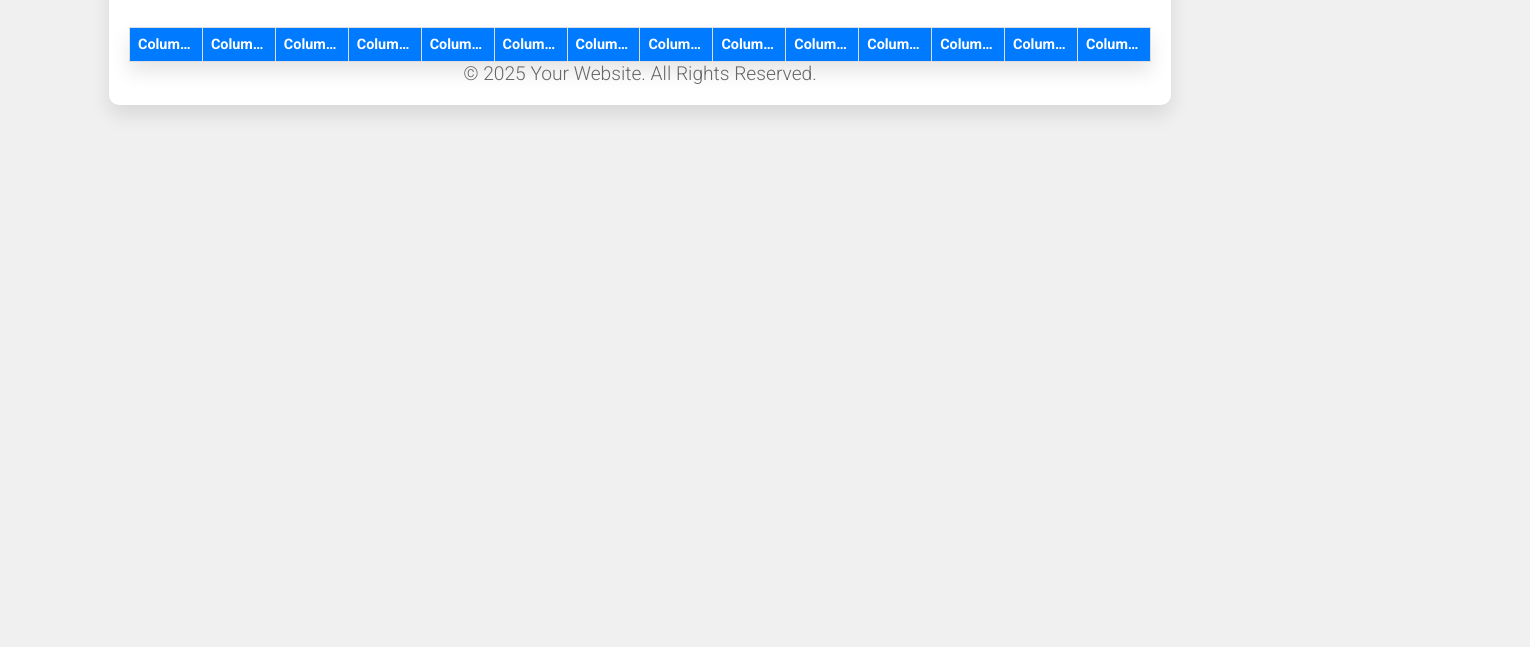
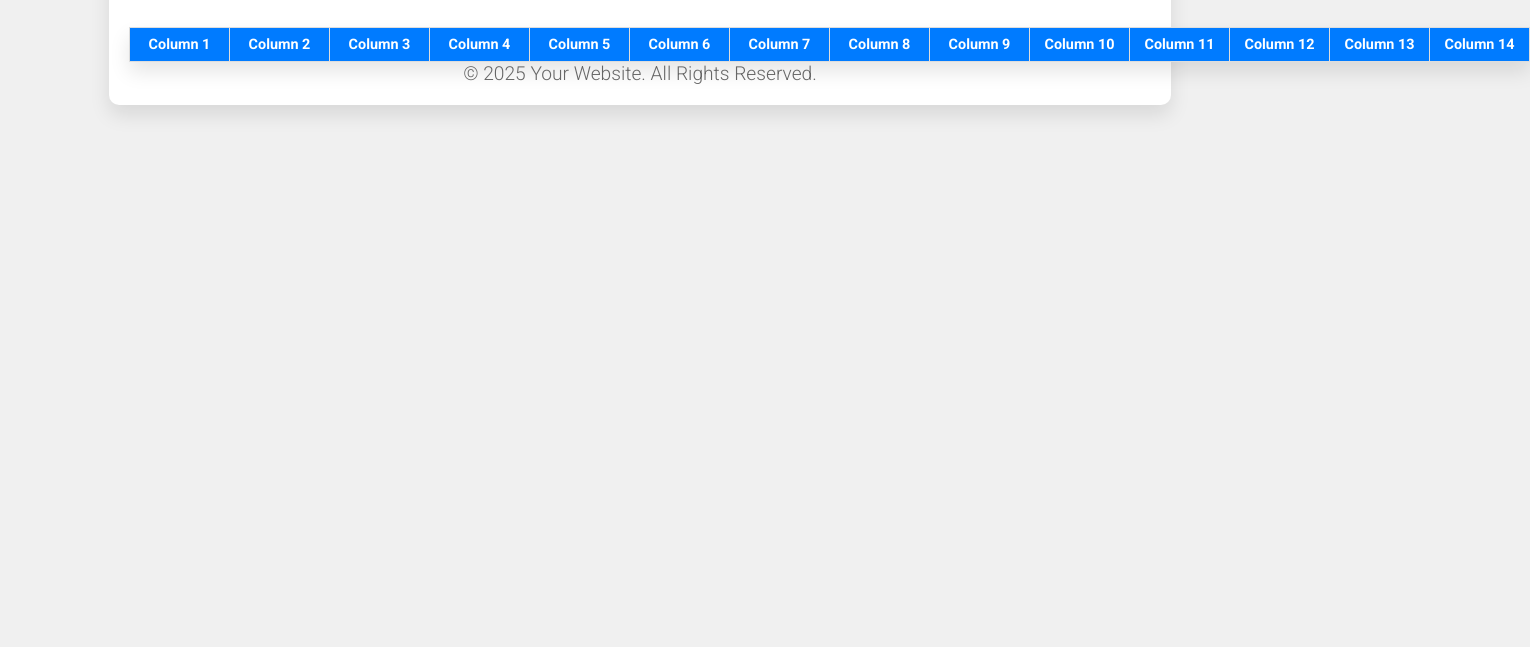
Before and after one commit to Merouaneouahabi/Newweb, a website: page index.html in a window 1280 px wide. Shown: the part 153-800 px from the top of the page, 1530 px wide, since content can reach past the window. Drawn offline with Linux system fonts and the light colour scheme; no server answers.

Commit message:
Update styles.css

```diff
--- a/styles.css
+++ b/styles.css
@@ -65,7 +65,7 @@ th, td {
     overflow: hidden;
     text-overflow: ellipsis;
     white-space: nowrap;
-    width: 70px; /* Adjust column width */
+    width: 100px; /* Increased column width */
 }
 
 /* Header Specific Styling */
```
